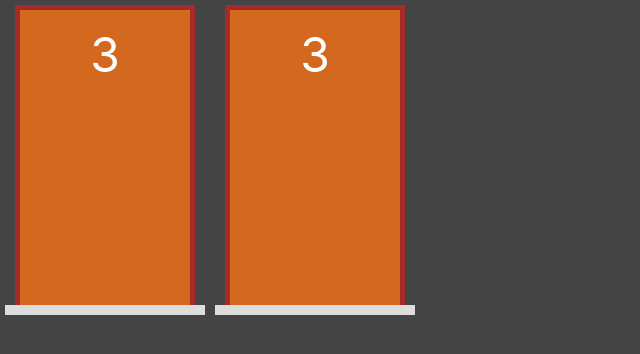
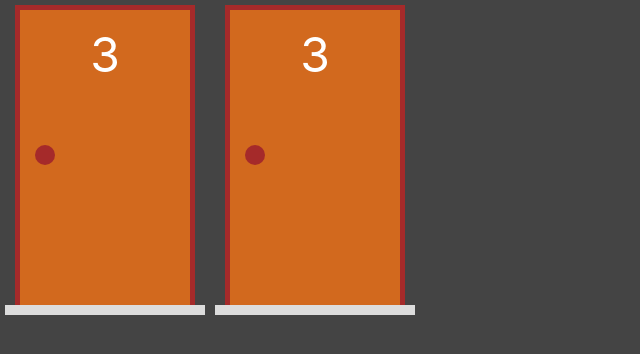
Before and after one commit to rodrigosoares67/monty-hall, a Next.js app: page / in a window 1280 px wide. Shown: the top 354 px of the page, without its empty margins (0-640 px from the left). Built offline with nearby package versions, Linux system fonts and the light colour scheme.

Commit message:
FEAT: Criação da maçaneta da porta

```diff
--- a/components/Porta.jsx
+++ b/components/Porta.jsx
@@ -6,6 +6,7 @@ export default function Porta(props) {
       <div className={styles.estrutura}>
         <div className={styles.porta}>
           <div className={styles.numero}>3</div>
+          <div className={styles.macaneta}></div>
         </div>
       </div>
       <div className={styles.chao}></div>
--- a/styles/Porta.module.css
+++ b/styles/Porta.module.css
@@ -1,4 +1,5 @@
 .area {
+  position: relative;
   display: flex;
   flex-direction: column;
   align-items: center;
@@ -30,6 +31,17 @@
   font-size: 3rem;
 }
 
+.macaneta {
+  position: absolute;
+  display: flex;
+  align-self: flex-start;
+  top: calc(0.45 * var(--area-porta-altura));
+  height: 20px;
+  width: 20px;
+  border-radius: 10px;
+  background-color: brown;
+}
+
 .chao {
   height: 10px;
   width: 100%;
```
